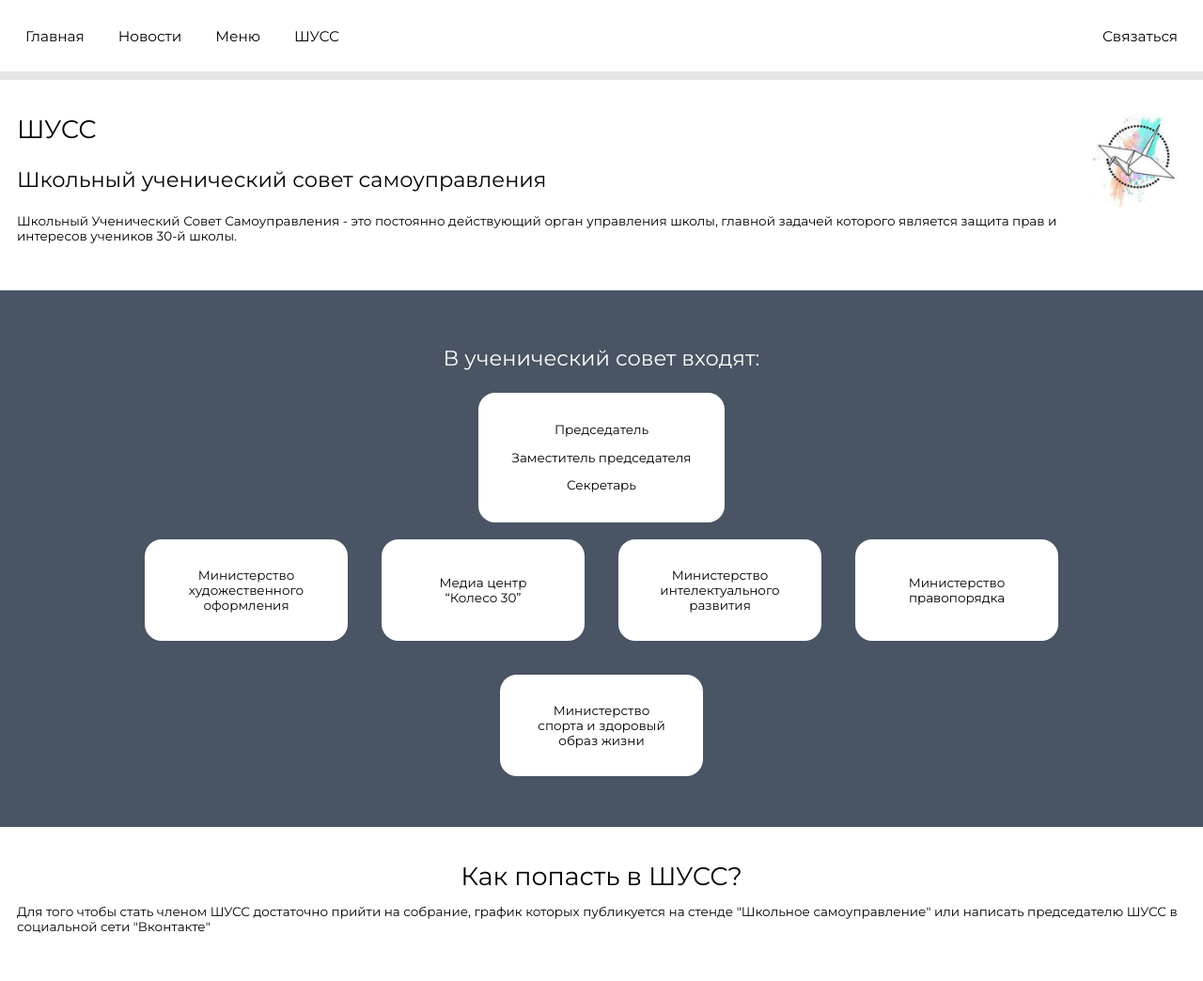
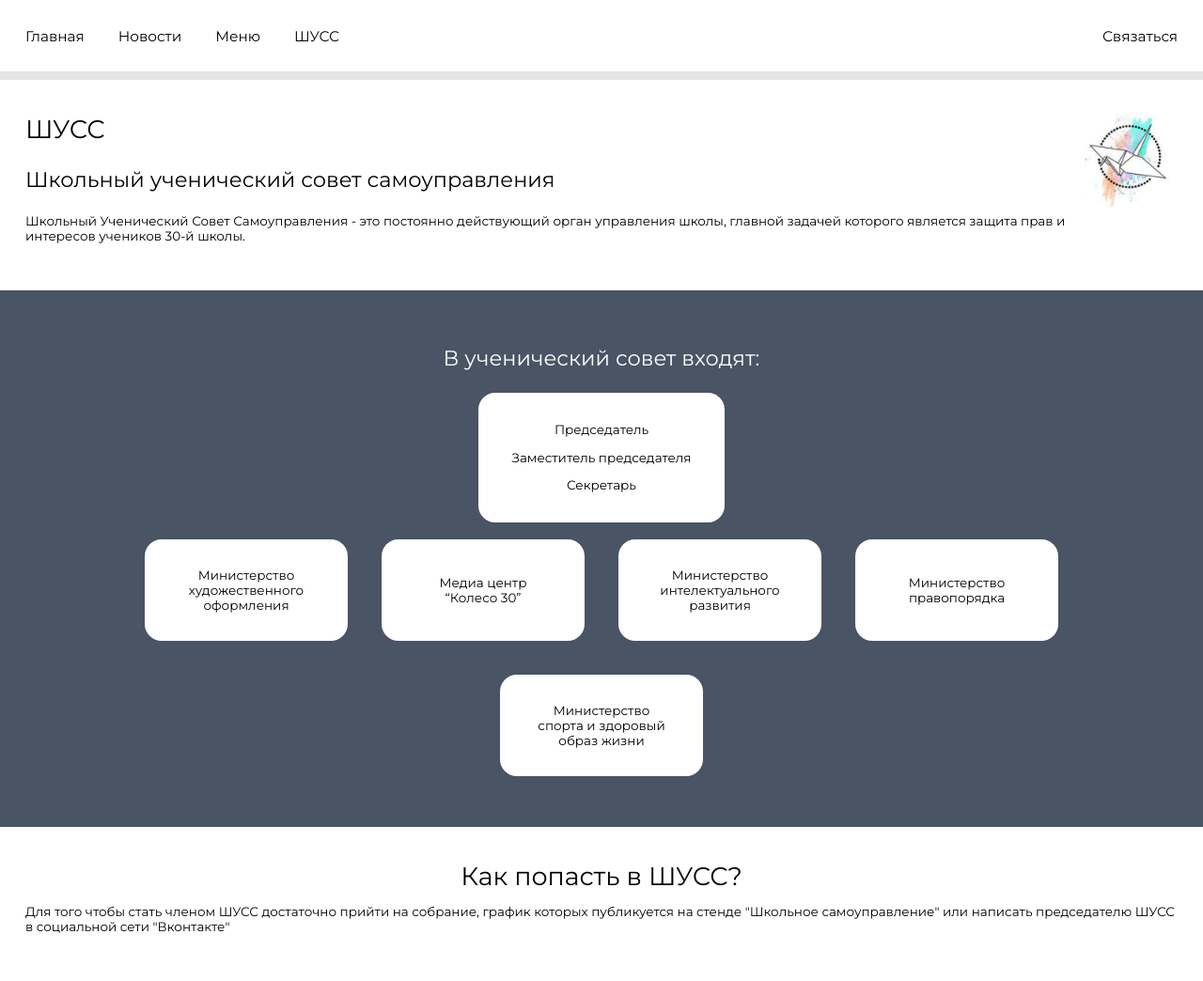
Before and after one commit to black-evil-dragon/school-council, a Django app: template school/main/templates/main/pages/council.html in a window 1280 px wide. Shown: the whole page at 94% size. Run offline with Django 3.2, Linux system fonts and the light colour scheme; the template is opened without the code that fills it, so the values that code supplies are empty.

Commit message:
add patch for patch

```diff
--- a/school/main/templates/main/components/contacts.html
+++ b/school/main/templates/main/components/contacts.html
@@ -15,7 +15,7 @@
         <div class="contacts__link">
             <a href="/">Главная</a>
             <a href="news">Новости</a>
-            <a href="school/about">О школе</a>
+            <a href="about/council">ШУСС</a>
             <button onclick="window.scrollTo({ top: 0, behavior: 'smooth'})">Наверх</button>
         </div>
     </div>
--- a/school/main/templates/main/components/ui/menu.html
+++ b/school/main/templates/main/components/ui/menu.html
@@ -46,25 +46,25 @@
 
     <div class="menu__content" id="3.1">
         <button onclick="openBurger(event, '1.1')">
-            <p>Поздравляю! Вы дошли до конца бургер-меню и теперь можете вернутся в начало :)</p>
+            <p>Back</p>
         </button><br>
     </div>
 
     <div class="menu__content" id="3.2">
         <button onclick="openBurger(event, '1.1')">
-            <p>Поздравляю! Вы дошли до конца бургер-меню и теперь можете вернутся в начало :)</p>
+            <p>Back</p>
         </button><br>
     </div>
 
     <div class="menu__content" id="3.3">
         <button onclick="openBurger(event, '1.1')">
-            <p>Поздравляю! Вы дошли до конца бургер-меню и теперь можете вернутся в начало :)</p>
+            <p>Back</p>
         </button><br>
     </div>
 
     <div class="menu__content" id="3.4">
         <button onclick="openBurger(event, '1.1')">
-            <p>Поздравляю! Вы дошли до конца бургер-меню и теперь можете вернутся в начало :)</p>
+            <p>Back</p>
         </button><br>
     </div>
 </div>
--- a/school/static/css/index.css
+++ b/school/static/css/index.css
@@ -116,13 +116,13 @@ html {
 }
 @media (max-width: 480px) {
   h1 {
+    font-size: 1.75rem;
+  }
+  h2 {
     font-size: 1.5rem;
   }
-  h2 {
+  h3 {
     font-size: 1.25rem;
-  }
-  h3 {
-    font-size: 1rem;
   }
   p {
     font-size: 0.95rem;
@@ -137,9 +137,6 @@ html {
   }
   h2 {
     font-size: 1.25rem;
-  }
-  h3 {
-    font-size: 1rem;
   }
   .mobile-none {
     display: none !important;
@@ -289,6 +286,17 @@ html {
 @media (max-width: 480px) {
   .menu__content button p {
     background-image: none !important;
+  }
+}
+
+@media (max-width: 1920px) {
+  .council-helper, .council-header, .council-structure {
+    padding: 3rem 4rem;
+  }
+}
+@media (max-width: 1440px) {
+  .council-helper, .council-header, .council-structure {
+    padding: 2rem 1.5rem;
   }
 }
 
@@ -535,18 +543,13 @@ html {
 .council-header {
   display: flex;
   justify-content: space-between;
-  padding: 2rem 1rem;
 }
 .council-header__image img {
   width: 100px;
 }
-.council-about {
-  padding: 2rem 1rem;
-}
 .council-structure {
   color: #fff;
   background-color: #495464;
-  padding: 2rem 1rem;
 }
 .council-structure__title {
   text-align: center;
@@ -586,9 +589,6 @@ html {
 }
 .council-structure__ministry p {
   text-align: center;
-}
-.council-helper {
-  padding: 2rem 1rem;
 }
 .council-helper__title .title {
   text-align: center;
--- a/school/static/scss/components/_council.scss
+++ b/school/static/scss/components/_council.scss
@@ -6,8 +6,6 @@
     &-header {
         display: flex;
         justify-content: space-between;
-
-        padding: 2rem 1rem;
 
         &__wrapper {}
 
@@ -27,14 +25,12 @@
     }
 
     &-about {
-        padding: 2rem 1rem;
     }
 
     &-structure {
         color: $white;
         background-color: $grey-background;
 
-        padding: 2rem 1rem;
 
         &__title {
             text-align: center;
@@ -85,7 +81,6 @@
     }
 
     &-helper {
-        padding: 2rem 1rem;
         &__title {
             .title {
                 text-align: center;
--- a/school/static/scss/settings/_media.scss
+++ b/school/static/scss/settings/_media.scss
@@ -96,15 +96,15 @@ html {
 
 @include media-breakpoint-max(s) {
     h1 {
+        font-size: 1.75rem;
+    }
+
+    h2 {
         font-size: 1.5rem;
     }
 
-    h2 {
+    h3 {
         font-size: 1.25rem;
-    }
-
-    h3 {
-        font-size: 1rem;
     }
 
     p {
@@ -123,10 +123,6 @@ html {
 
     h2 {
         font-size: 1.25rem;
-    }
-
-    h3 {
-        font-size: 1rem;
     }
 
     .mobile-none {
@@ -313,3 +309,15 @@ html {
         }
     }
 }
+
+.council {
+    &-helper, &-header, &-structure {
+        @include media-breakpoint-max(fhd) {
+            padding: 3rem 4rem;
+        }
+
+        @include media-breakpoint-max(xxl) {
+            padding: 2rem 1.5rem;
+        }
+    }
+}
```
Also changed, not shown: README.md, school/static/css/index.min.css.
